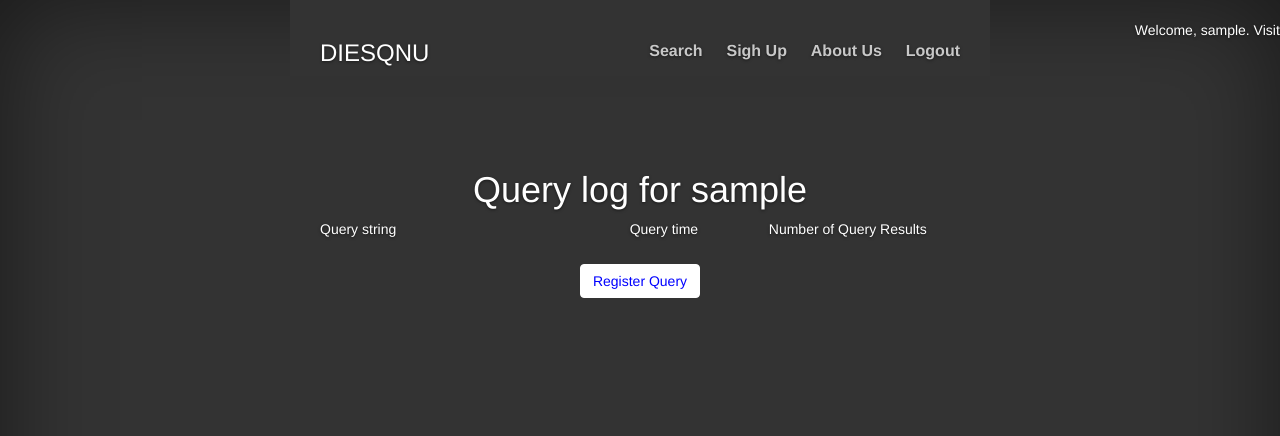
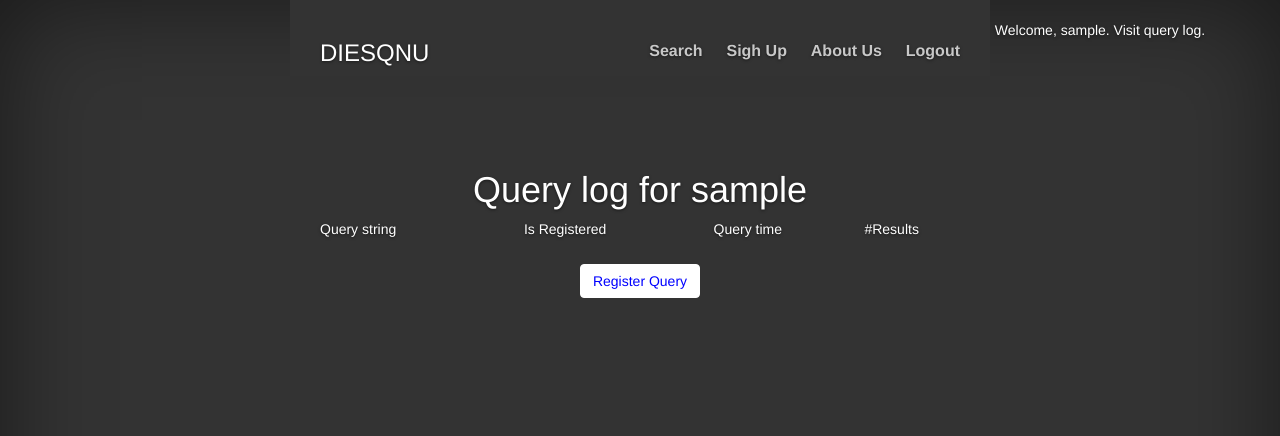
Before and after one commit to thekingofkings/diesqnu, a Django app: page /querylog in a window 1280 px wide. Shown: the top 436 px of the page. Run offline with Django 3.2, Linux system fonts and the light colour scheme; the visitor is signed in with stand-in values (Sample User, id 1); data that the repository does not hold is empty; some libraries are stand-ins or nearby versions.

Commit message:
Add function register/unregister queries.

```diff
--- a/quote/static/quote/cover.css
+++ b/quote/static/quote/cover.css
@@ -186,7 +186,7 @@ body {
 #welpane {
 	position: absolute;
 	top: 20px;
-	margin-left: 120%;
+	margin-left: 100%;
 	width: 220px;
 }
 
@@ -222,7 +222,12 @@ em {
 }
 
 .checkfield {
-	width: 250px;
+	width: 200px;
+	display: inline-block;
+}
+
+.regStaField {
+	width: 130px;
 	display: inline-block;
 }
 
@@ -233,7 +238,7 @@ em {
 }
 
 .nqrfield {
-	width: 180px;
+	width: 100px;
 	display: inline-block;
 	text-align: center;
 }
--- a/quote/templates/quote/querylog.html
+++ b/quote/templates/quote/querylog.html
@@ -7,16 +7,25 @@
 
 <div class=res>
 <p class=checkfield>Query string</p>
+<p class=regStaField>Is Registered</p>
 <p class=timefield>Query time</p>
-<p class=nqrfield>Number of Query Results</p>
+<p class=nqrfield>#Results</p>
 </div>
 <form action={% url 'registerQuery' %} method=post>
+	{% csrf_token %}
 	{% for query in querylogs %}
 		<div class=res>
 		<p class=checkfield>
-			<input type=checkbox name=query value=query.id
+			<input type=checkbox name=queryID value={{ query.id }}
 			{% if query.isRegistered %}checked{% endif %}>
 			{{ query.queryStr }}</input>
+		</p>
+		<p class=regStaField>
+			{% if query.isRegistered %}
+				Yes (<a href="unregister/{{ query.id }}">Unregister</a>)
+			{% else %}
+				No
+			{% endif %}
 		</p>
 		<p class=timefield>
 			{{ query.time }}
--- a/quote/urls.py
+++ b/quote/urls.py
@@ -12,5 +12,6 @@ urlpatterns = patterns( '',
     url(r'^search$', views.search, name='search'),
     url(r'^querylog$', views.query_log, name='querylog'),
     url(r'^registerquery$', views.registerQuery, name='registerQuery'),
+    url(r'^unregister/(\d+)$', views.unregisterQuery),
     url(r'^createuser$', "quote.views.createUser")
 )
--- a/quote/views.py
+++ b/quote/views.py
@@ -4,6 +4,7 @@ from django.template import RequestContext, loader
 from django.contrib.auth.models import User
 from django.contrib.auth import authenticate, login, logout
 from models import Record, Query
+from django.http import Http404
 
 
 # Create your views here.
@@ -136,4 +137,31 @@ def query_log( request ):
 
 
 def registerQuery( request ):
-    pass
+    if 'queryID' in request.POST:
+        try:
+            qid = request.POST['queryID']
+            q = Query.objects.get(id=int(qid))
+        except Query.DoesNotExist:
+            print "Query not exist"
+            raise Http404
+        else:
+            q.isRegistered = True
+            q.save()
+            qresults = Record.objects.filter(name__icontains=q.queryStr)
+            for res in qresults:
+                q.queryRes.add(res)
+            return redirect("querylog")
+    else:
+        raise Http404
+
+
+def unregisterQuery( request, queryID ):
+    try:
+        q = Query.objects.get(id=queryID)
+    except Query.DoesNotExist:
+        print "Query", queryID, "does not exist"
+        raise Http404
+    else:
+        q.isRegistered = False
+        q.save()
+        return redirect("querylog")
```
Also changed, not shown: 9 other files.
